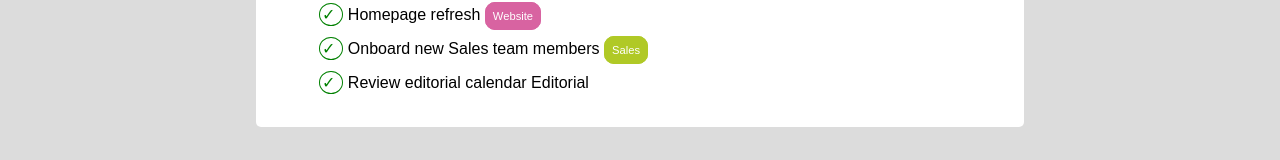
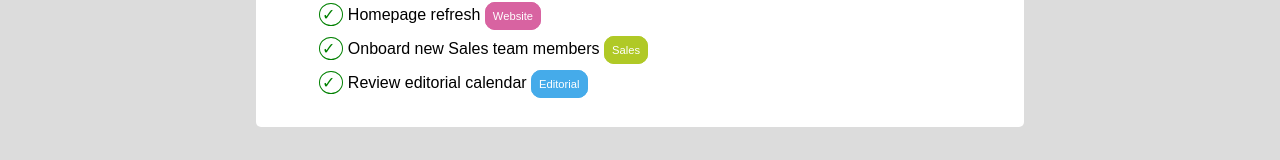
Before and after one commit to VikVanDik/html-css-toboolist, a plain HTML site: page index.html in a window 1280 px wide. Shown: the part 552-712 px from the top of the page. Drawn offline with Linux system fonts and the light colour scheme.

Commit message:
missing class

```diff
--- a/index.html
+++ b/index.html
@@ -79,7 +79,7 @@
             <li class="small-item">
               <span class="positive"> &check; </span>
               <span>Review editorial calendar</span>
-              <span class="">Editorial</span>
+              <span class="editorial">Editorial</span>
             </li>
 
           </ul>
```
